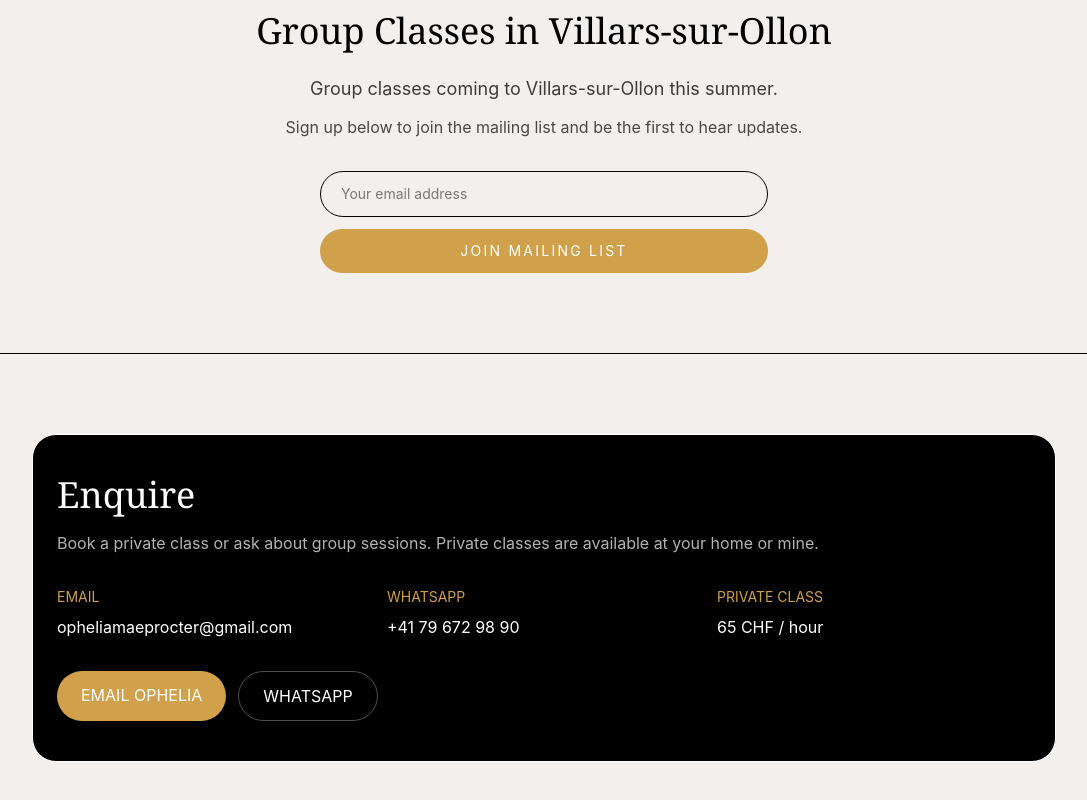
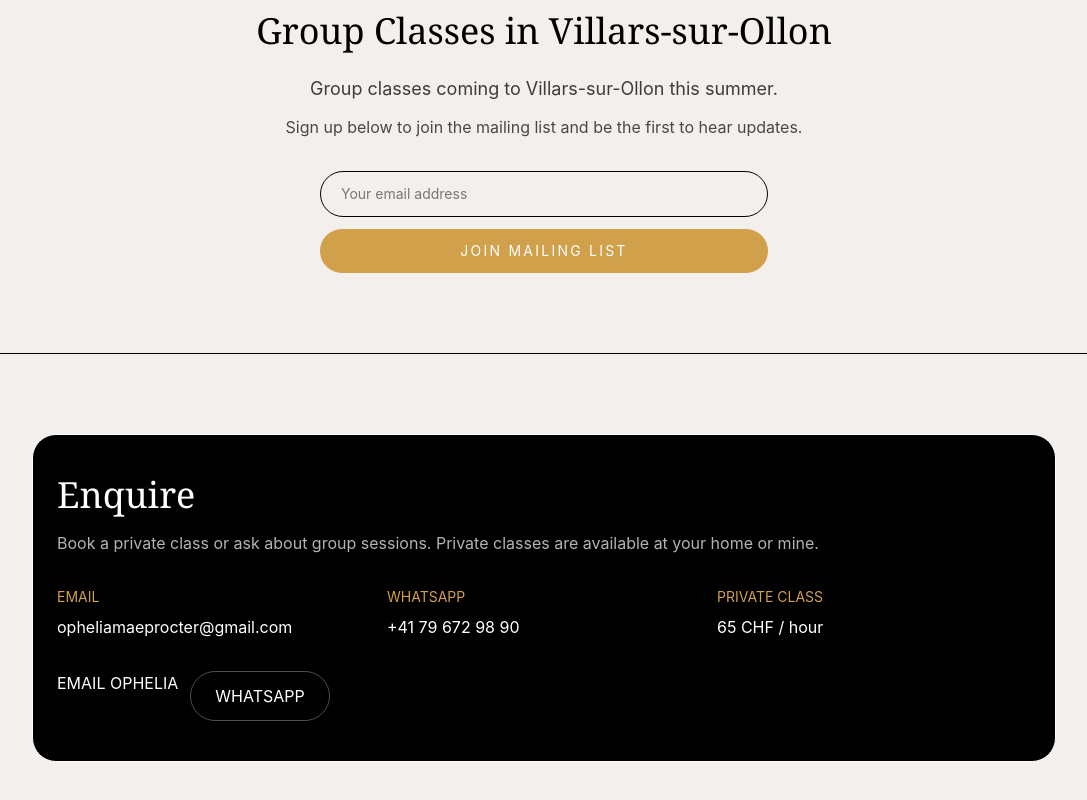
Before and after one commit to opheliamaeprocter-cpu/opheliayoga, a React (Vite) app: page / in a window 1280 px wide. Shown: the part 2471-3271 px from the top of the page, without its empty margins (96-1183 px from the left). Built offline with nearby package versions, Linux system fonts and the light colour scheme.

Commit message:
update email button to gmail link

```diff
--- a/src/App.jsx
+++ b/src/App.jsx
@@ -186,9 +186,13 @@ export default function Website() {
 
             <div className="mt-8">
               <div className="flex gap-3">
-              <a href="mailto:opheliamaeprocter@gmail.com" className="bg-[#d1a04a] px-6 py-3 rounded-full text-white">
-                EMAIL OPHELIA
-              </a>
+              <a
+  href="https://mail.google.com/mail/?view=cm&fs=1&to=opheliamaeprocter@gmail.com&su=Yoga%20Enquiry"
+  target="_blank"
+  rel="noreferrer"
+>
+  EMAIL OPHELIA
+</a>
               <a href="https://wa.me/41796729890" target="_blank" className="border border-white/30 px-6 py-3 rounded-full text-white">
                 WHATSAPP
               </a>
```
